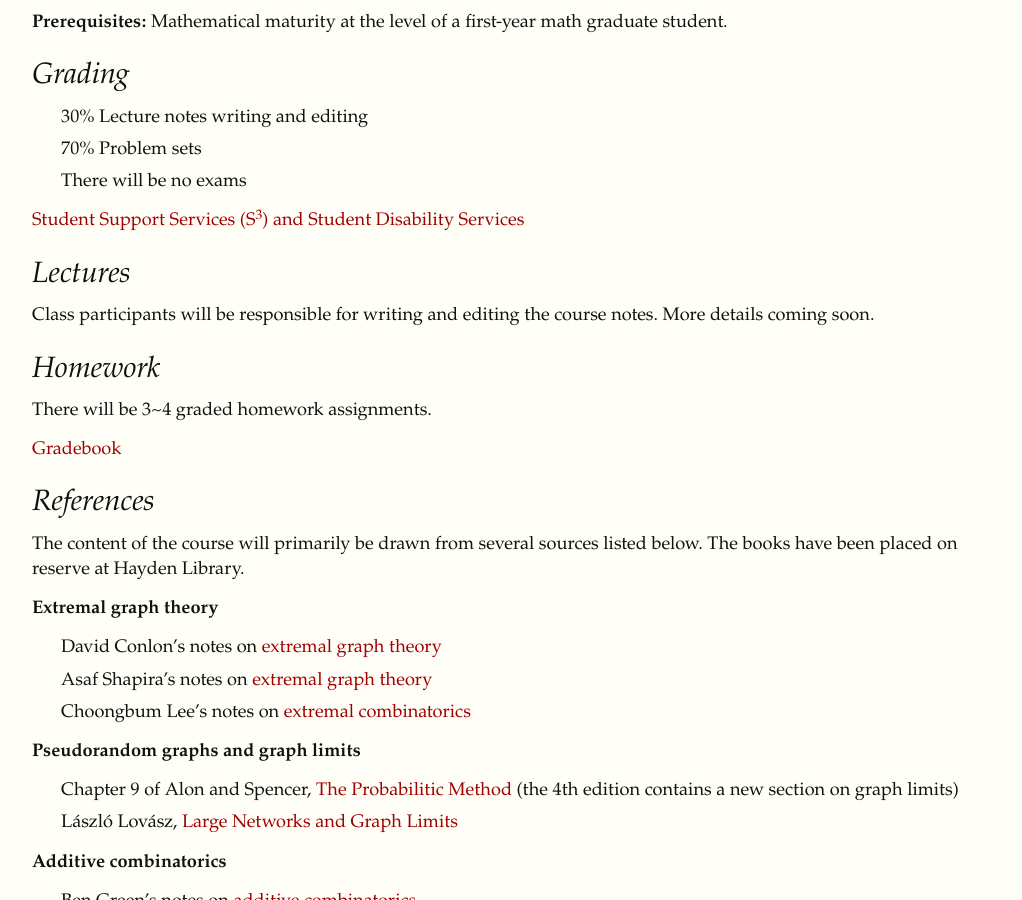
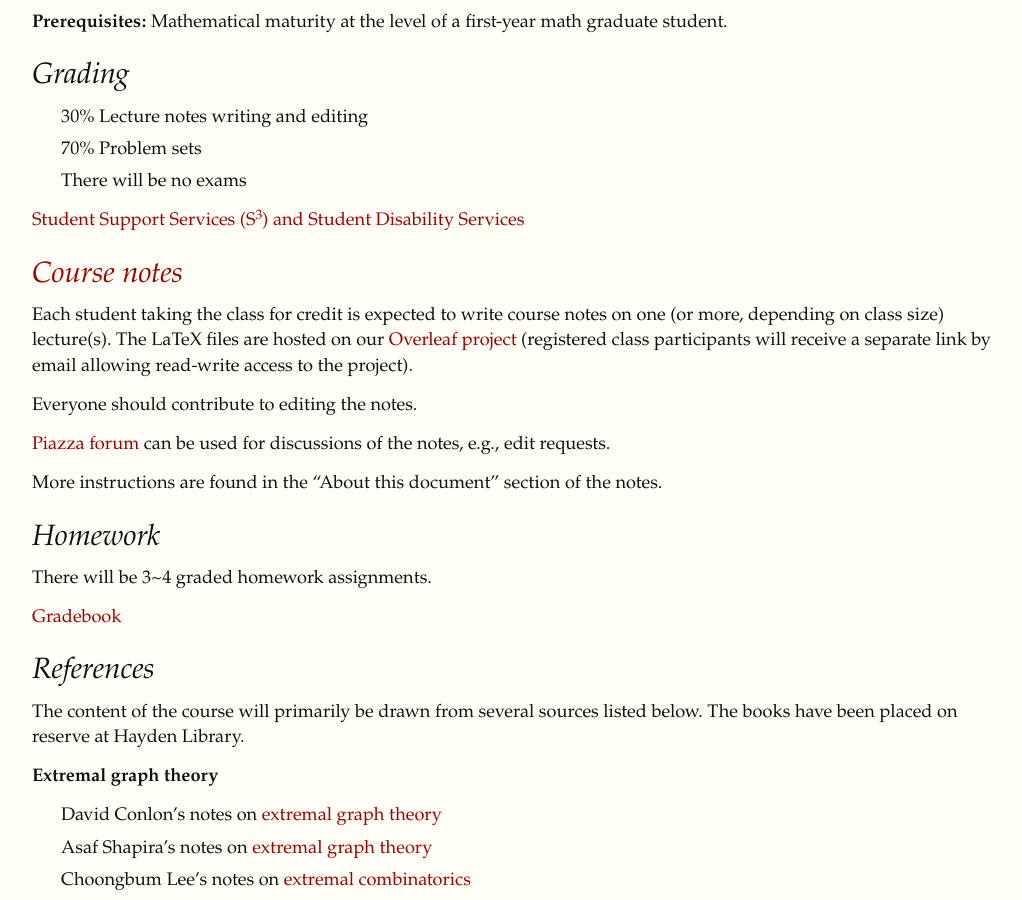
Before and after one commit to yufeizhao/yufeizhao.github.io, a Jekyll site: the page built from gtac/index.md, in a window 1280 px wide and 900 px high, scrolled down 1039 px. Shown: the whole window, without its empty margins (123-1145 px from the left). Built offline with Jekyll 4.4.1, drawn with Linux system fonts in a browser that asks for light colours; nearby versions of some CDN libraries; formulas are drawn with MathJax 3.

Commit message:
lectures

```diff
--- a/gtac/index.md
+++ b/gtac/index.md
@@ -45,9 +45,15 @@ Although the course will be largely divided into two parts (graph theory in the
 
 [Student Support Services (S<sup>3</sup>) and Student Disability Services](s3)
 
-## Lectures
+## [Course notes](https://www.overleaf.com/docs/10882601ffdwmvdgdptp/pdf.pdf)
 
-Class participants will be responsible for writing and editing the course notes. More details coming soon.
+Each student taking the class for credit is expected to write course notes on one (or more, depending on class size) lecture(s). The LaTeX files are hosted on our [Overleaf project](https://www.overleaf.com/read/qdwqkgfnrkwr) (registered class participants will receive a separate link by email allowing read-write access to the project).
+
+Everyone should contribute to editing the notes.
+
+[Piazza forum](https://piazza.com/mit/fall2017/18s997) can be used for discussions of the notes, e.g., edit requests.
+
+More instructions are found in the "About this document" section of the notes.
 
 ## Homework
 
```
